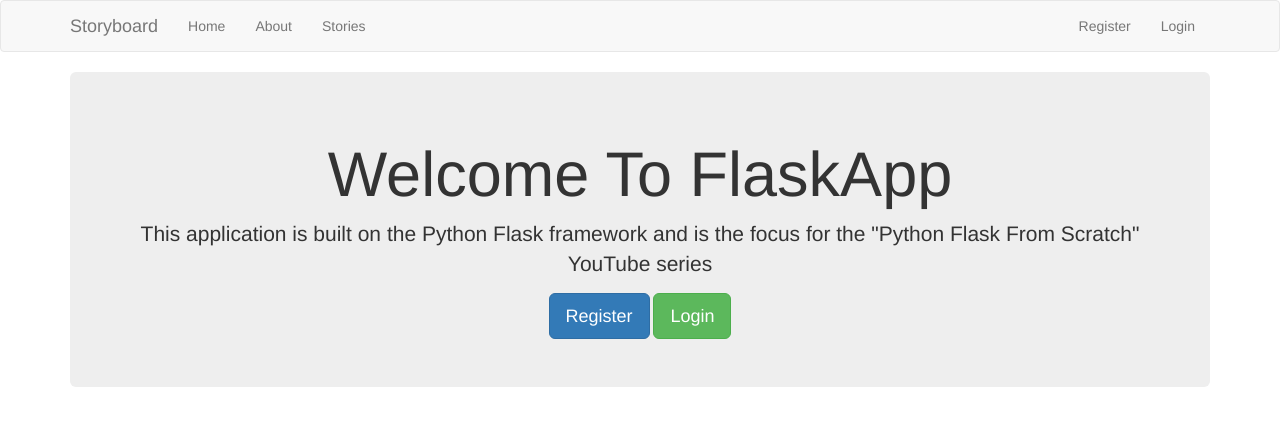
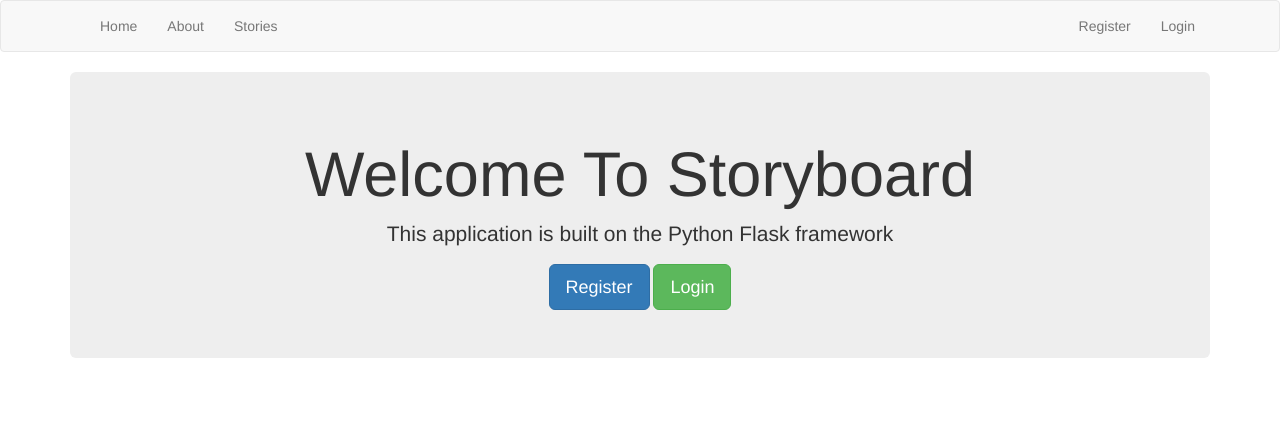
Before and after one commit to saharsh99/Storyboard, a Flask app: page / in a window 1280 px wide. Shown: the top 426 px of the page. Run offline with Flask 2, Linux system fonts and the light colour scheme; some libraries are stand-ins or nearby versions.

Commit message:
minor bug fixes and changes

```diff
--- a/app.py
+++ b/app.py
@@ -52,13 +52,14 @@ def articles():
 
     cur.close()
 
-@app.route('/articles/<string:id>/')
+@app.route('/article/<string:id>/')
 def article(id):
     cur = mysql.connection.cursor()
 
-    result = cur.execute("select * from articles where id = %s",[id])
+    result = cur.execute("SELECT * FROM articles WHERE id = %s", [id])
 
     article = cur.fetchone()
+
     return render_template('article.html', article=article)
 
 class RegisterForm(Form):
--- a/templates/home.html
+++ b/templates/home.html
@@ -2,8 +2,8 @@
 
 {% block body %}
   <div class="jumbotron text-center">
-    <h1>Welcome To FlaskApp</h1>
-    <p class="lead">This application is built on the Python Flask framework and is the focus for the "Python Flask From Scratch" YouTube series</p>
+    <h1>Welcome To Storyboard</h1>
+    <p class="lead">This application is built on the Python Flask framework</p>
     {% if session.logged_in == NULL %}
       <a href="/register" class="btn btn-primary btn-lg">Register</a>
       <a href="/login" class="btn btn-success btn-lg">Login</a>
--- a/templates/includes/_navbar.html
+++ b/templates/includes/_navbar.html
@@ -7,7 +7,6 @@
           <span class="icon-bar"></span>
           <span class="icon-bar"></span>
         </button>
-        <a class="navbar-brand" href="#">Storyboard</a>
       </div>
       <div id="navbar" class="collapse navbar-collapse">
         <ul class="nav navbar-nav">
```
Also changed, not shown: templates/article.html (line endings or trailing spaces).
